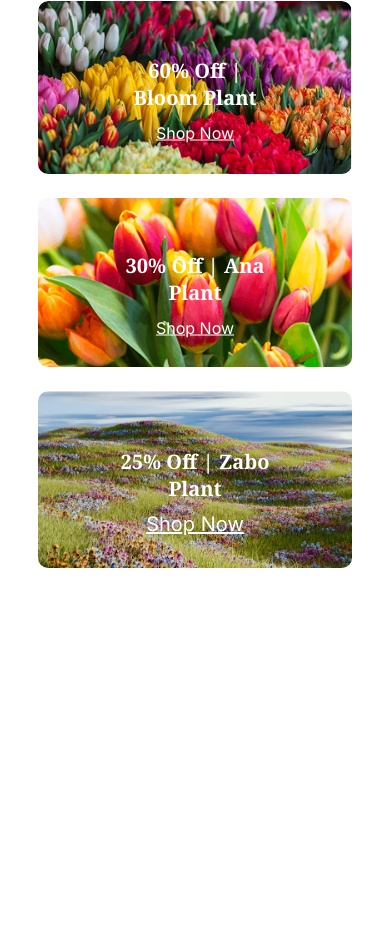
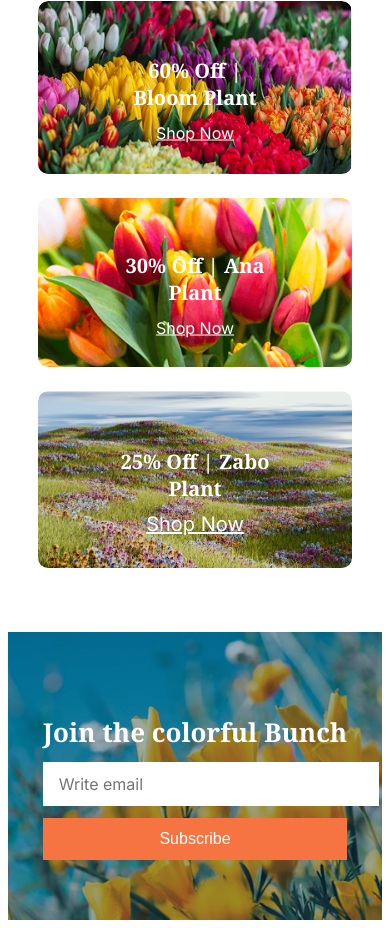
Before and after one commit to Joyita929/web-dev-assignment2, a plain HTML site: page index.html in a window 390 px wide. Shown: the part 3838-4766 px from the top of the page. Before the commit the page ends 4470 px from the top, so only its background shows below. Drawn offline with Linux system fonts and the light colour scheme.

Commit message:
added the join section

```diff
--- a/index.html
+++ b/index.html
@@ -139,6 +139,16 @@
         </div>
     </div>
 </section>
+    <section class="join-section">
+        <!-- <img  src="assets/news-letter-bg.png" alt=""> -->
+  <div class="join-overlay">
+    <h1 class="section-title noto-serif-normal">Join the colorful Bunch</h1>
+    <form class="newsletter-form">
+      <input type="email" placeholder="Write email" required />
+      <button type="submit" class="join-btn">Subscribe</button>
+    </form>
+  </div>
+</section>
 </main>
 <footer>
 
--- a/styles/architects.css
+++ b/styles/architects.css
@@ -370,3 +370,115 @@
     padding: 0 10px;
   }
 }
+/* join section */
+.join-section {
+  background-image: url("../assets/news-letter-bg.png");
+  background-size: cover;
+  background-position: center;
+  background-repeat: no-repeat;
+  padding: 100px 24px;
+  color: white;
+  text-align: center;
+  display: flex;
+  align-items: center;
+  justify-content: center;
+}
+
+.join-overlay {
+  max-width: 700px;
+  margin: auto;
+  border-radius: 12px;
+}
+
+.join-section h1 {
+  font-size: 36px;
+  margin-bottom: 16px;
+  color: white;
+}
+
+.newsletter-form {
+  display: flex;
+  flex-wrap: wrap;
+  justify-content: center;
+  gap: 12px;
+}
+
+.newsletter-form input[type="email"] {
+  border: none;
+  font-family: "Inter";
+  flex: 1 1 250px;
+  max-width: 644px;
+}
+
+.join-btn {
+  padding: 12px 24px;
+  background-color: #f67442;
+  color: white;
+  border: none;
+  font-weight: 500;
+  cursor: pointer;
+  transition: background-color 0.3s ease;
+}
+
+.join-btn:hover {
+  background-color: #e7602d;
+}
+/* responsive for mobile device */
+@media (max-width: 768px) {
+  .join-section {
+    padding: 60px 16px;
+  }
+
+  .join-section h1 {
+    font-size: 26px;
+  }
+
+  .newsletter-form {
+    flex-direction: column;
+  }
+
+  .newsletter-form input[type="email"],
+  .join-btn {
+    width: 100%;
+    max-width: 100%;
+  }
+
+  .join-btn {
+    height: auto;
+  }
+}
+@media (max-width: 768px) {
+  .join-section {
+    padding: 60px 16px;
+  }
+
+  .join-overlay {
+    max-width: 90%; /* Let overlay shrink nicely on smaller screens */
+    margin: auto;
+  }
+
+  .join-section h1 {
+    font-size: 26px;
+    margin-bottom: 12px;
+  }
+
+  .newsletter-form {
+    flex-direction: column;
+    gap: 12px; /* Keep consistent spacing */
+  }
+
+  .newsletter-form input[type="email"],
+  .join-btn {
+    /* width: 100%; */
+    /* max-width: 100%; */
+    flex:none;
+    font-size: 16px; /* Adjust font size if needed */
+    padding: 12px 16px; /* Comfortable padding on mobile */
+  }
+
+  .join-btn {
+    height: auto;
+    width: 100%;
+    box-sizing: border-box;
+  }
+}
```
